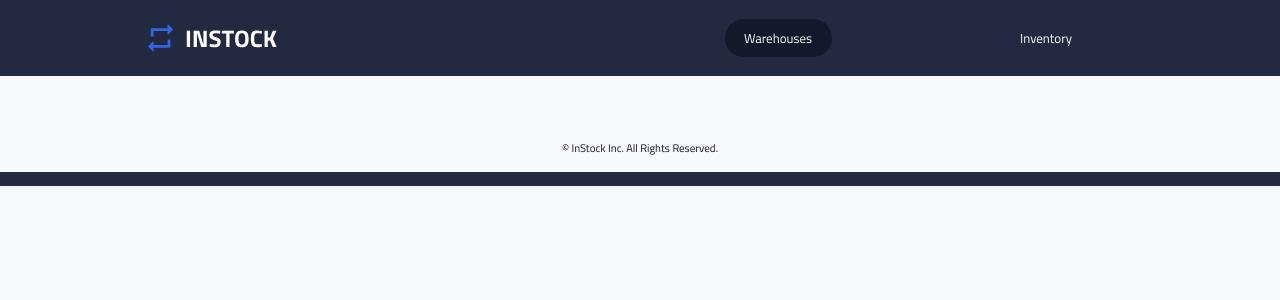
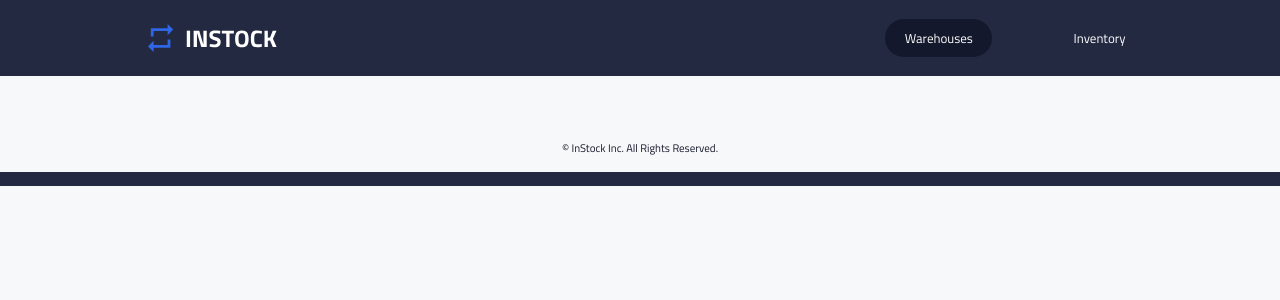
Before and after one commit to jorge-mantilla/in-stock, a React (Create React App) app: page / in a window 1280 px wide. Shown: the top 300 px of the page. Built offline with nearby package versions, Linux system fonts and the light colour scheme.

Commit message:
min | Fixed Header button placement

```diff
--- a/src/components/Header/Header.js
+++ b/src/components/Header/Header.js
@@ -19,10 +19,10 @@ function Header() {
                         </div>
                     </div>
                     <div className='navbar__sec'>
-                        <Link to={'/warehouses'} className='navbar__links'>
+                        <Link to={'/warehouses'} id='navbar--link' className='navbar__links'>
                             < button className='navbar__btn current-page--active' type='submit'>Warehouses</button>
                         </Link>
-                        <Link to={'/inventory'} className='navbar__links'>
+                        <Link to={'/inventory'} id='navbar--link' className='navbar__links'>
                             <button className='navbar__btn  current-page--inactive' type='submit'>Inventory</button>
                         </Link>
                     </div>
--- a/src/components/Header/Header.scss
+++ b/src/components/Header/Header.scss
@@ -39,6 +39,10 @@
         align-items: center;
         padding: 4px;
         width: 100%;
+
+        &:last-of-type {
+            justify-content: end;
+        }
     }
 
     &__header {
@@ -81,3 +85,9 @@
         }
     }
 }
+
+#navbar--link {
+    @include md {
+        width: 30%;
+    }
+}
```
